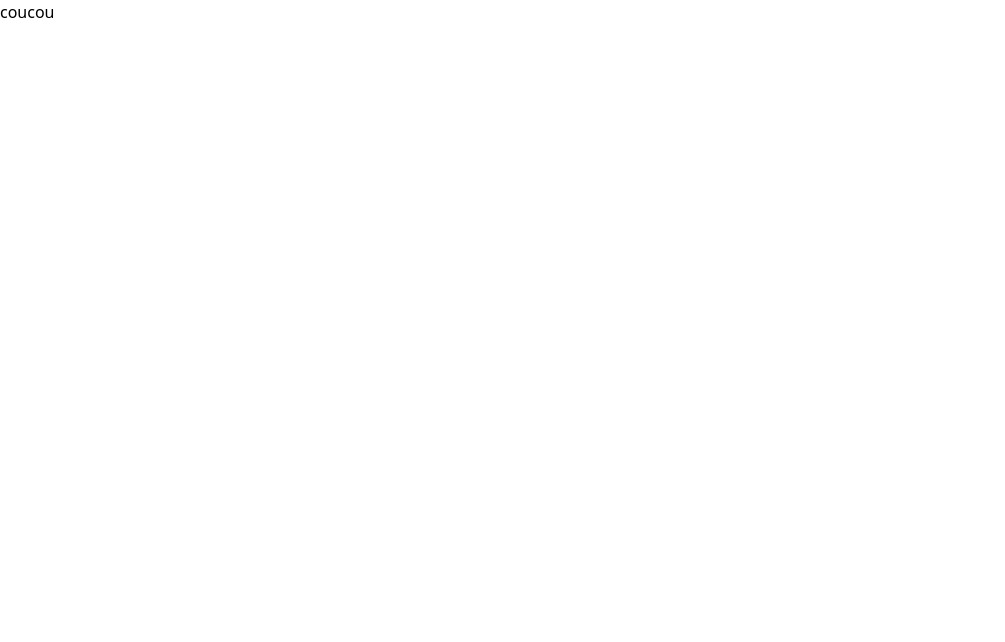
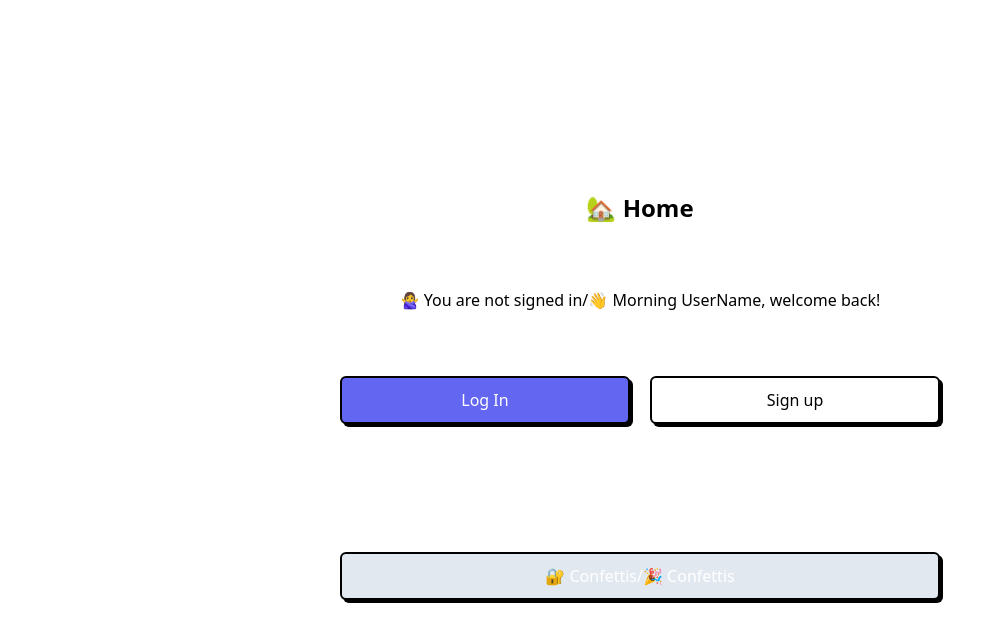
Before and after one commit to clairechabas/auth-firebase-next-react-jotai, a Next.js app: page / in a window 1280 px wide. Shown: the top 642 px of the page, without its empty margins (0-1005 px from the left). Built offline with nearby package versions, Linux system fonts and the light colour scheme.

Commit message:
feat(home): ui

```diff
--- a/src/pages/index.tsx
+++ b/src/pages/index.tsx
@@ -1,3 +1,39 @@
-export default function Home() {
-  return <main>coucou</main>
+import Button from '@/shared/Button'
+
+const Home = () => {
+  const handleClick = () => {}
+
+  return (
+    <main className="lg:w-[600px] md:w-[60%] w-[80%] mx-auto text-center pt-[15%] h-screen">
+      <div className="flex flex-col">
+        <h1 className="text-2xl font-bold">🏡 Home</h1>
+        <p className="mt-16">
+          🙅‍♀️ You are not signed in/👋 Morning UserName, welcome back!
+        </p>
+        <div className="mt-16 flex gap-5 justify-between items-center">
+          <Button variant="primary" onClick={handleClick} addClass="grow">
+            Log In
+          </Button>
+          <Button variant="secondary" onClick={handleClick} addClass="grow">
+            Sign up
+          </Button>
+
+          {/* If user is signed in replace buttons with sign out button
+          <button>Log Out</button> */}
+        </div>
+      </div>
+
+      {/* Disabled if user is not signed in */}
+      <Button
+        variant="primary"
+        disabled
+        onClick={handleClick}
+        addClass="w-1/3 mt-32"
+      >
+        🔐 Confettis/🎉 Confettis
+      </Button>
+    </main>
+  )
 }
+
+export default Home
--- /dev/null
+++ b/src/shared/Button.tsx
@@ -0,0 +1,43 @@
+import React from 'react'
+
+type ButtonProps = {
+  children: React.PropsWithChildren<string>
+  variant?: 'primary' | 'secondary'
+  addClass?: string
+  type?: 'button' | 'submit' | 'reset'
+  disabled?: boolean
+  onClick: () => void
+}
+
+const Button: React.FC<ButtonProps> = ({
+  variant = 'primary',
+  type = 'button',
+  children = 'Click me!',
+  addClass = '',
+  disabled = false,
+  onClick,
+}) => {
+  const defaultStyles =
+    'w-full h-12 border-2 border-black shadow-[3px_3px_0px_0px_rgb(0,0,0)] rounded-md px-3 py-2'
+  const variantStyles = {
+    primary: 'text-white bg-indigo-500 hover:bg-indigo-400',
+    secondary: 'text-black bg-white hover:bg-slate-200',
+  }
+  const disabledStyles =
+    'bg-slate-200 hover:bg-slate-200 text-slate-700 cursor-not-allowed'
+  const allStyles = `${defaultStyles} ${variantStyles[variant]} ${
+    disabled && disabledStyles
+  } ${addClass}`
+
+  return (
+    <button
+      type={type}
+      className={allStyles}
+      onClick={onClick}
+      disabled={disabled}
+    >
+      {children}
+    </button>
+  )
+}
+export default Button
--- a/tailwind.config.js
+++ b/tailwind.config.js
@@ -1,10 +1,6 @@
 /** @type {import('tailwindcss').Config} */
 module.exports = {
-  content: [
-    './src/pages/**/*.{js,ts,jsx,tsx,mdx}',
-    './src/components/**/*.{js,ts,jsx,tsx,mdx}',
-    './src/app/**/*.{js,ts,jsx,tsx,mdx}',
-  ],
+  content: ['./src/**/**/*.{js,ts,jsx,tsx,mdx}'],
   theme: {},
   plugins: [],
 }
```
